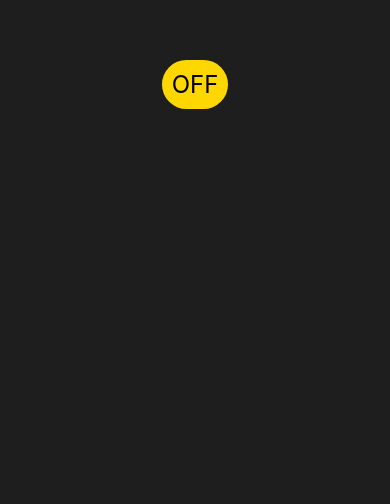
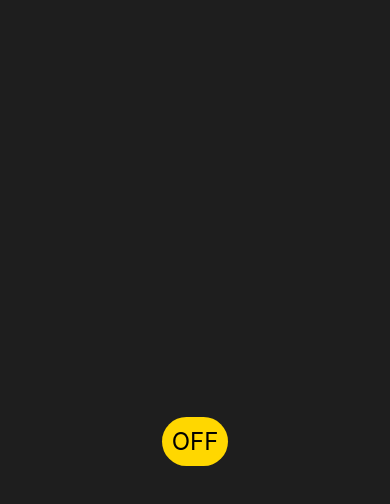
Before and after one commit to austin-area61/reading-lamp, a React Native app in the folder taplamp/: screen / in a window 390 px wide. Shown: the part 338-842 px from the top of the page. Built offline with nearby package versions, Linux system fonts and the light colour scheme.

Commit message:
moved the position of the on/off switch to the bottom of the screen for better UX.

```diff
--- a/taplamp/App.js
+++ b/taplamp/App.js
@@ -22,7 +22,8 @@ const styles = StyleSheet.create({
   container: {
     flex: 1,
     alignItems: 'center',
-    justifyContent: 'center',
+    justifyContent: 'flex-end',
+    paddingBottom: 40,
   },
   litBackground: {
     backgroundColor: '#FFF8E1', // Warm color for reading
```
